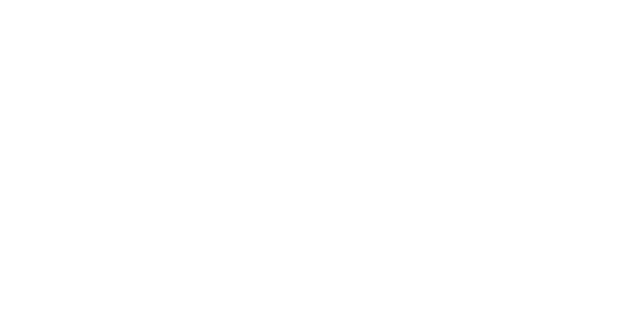
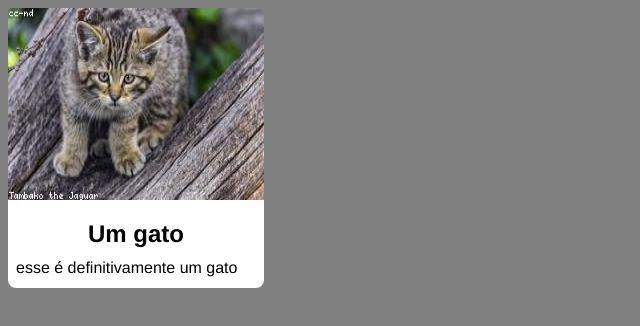
Before and after one commit to LucasGatica/trabalho-atitus, a plain HTML site: page questao15/questao15.html in a window 1280 px wide. Shown: the whole page, without its empty margins (0-640 px from the left). Drawn offline with Linux system fonts and the light colour scheme.

Commit message:
questao 15

```diff
--- a/questao15/questao15.html
+++ b/questao15/questao15.html
@@ -6,6 +6,13 @@
     <link rel="stylesheet" href="styles.css">
 </head>
 <body>
+    <div class="div-branca">
+        <img class="gato" src="imagens/gato1.jpg" alt="gato1">
+        <div class="div-secundaria">
+            <h1 class="titulo"> Um gato</h1>
+            <p class="paragrafo">esse é definitivamente um gato</p>
+        </div>
+    </div>
 
 </body>
 </html>
--- a/questao15/styles.css
+++ b/questao15/styles.css
@@ -0,0 +1,41 @@
+body{
+    background-color: grey;
+    margin: 0;
+}
+
+.div-branca{
+    width: 256px;
+    background-color: white;
+    margin: 8px;
+    border-radius: 8px;
+}
+
+.gato{
+
+    width: 256px;
+    height: 192px;
+    border-top-left-radius:0;
+    border-top-right-radius:0;
+}
+
+.div-secundaria{
+    padding: 8px;
+}
+
+.titulo{
+    margin: 0;
+    font-size: 24px;
+    font-family:Helvetica;
+    text-align: center;
+    font-weight: bold;
+    margin-top: 8px;
+}
+
+.paragrafo{
+    margin: 0;
+    font-family: Helvetica;
+    line-height: 1.5rem;
+    text-align: justify;
+    font-size: 16px;
+    margin-top: 8px;
+}
```
Also changed, not shown: questao15/imagens/gato1.jpg (added).
